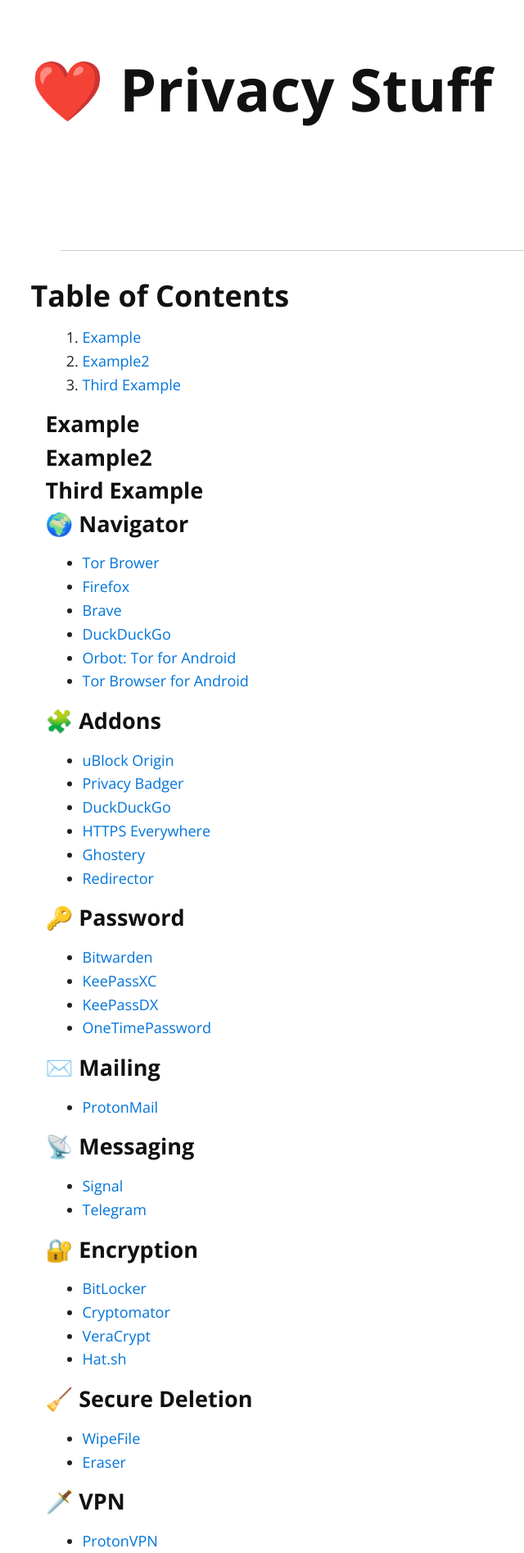
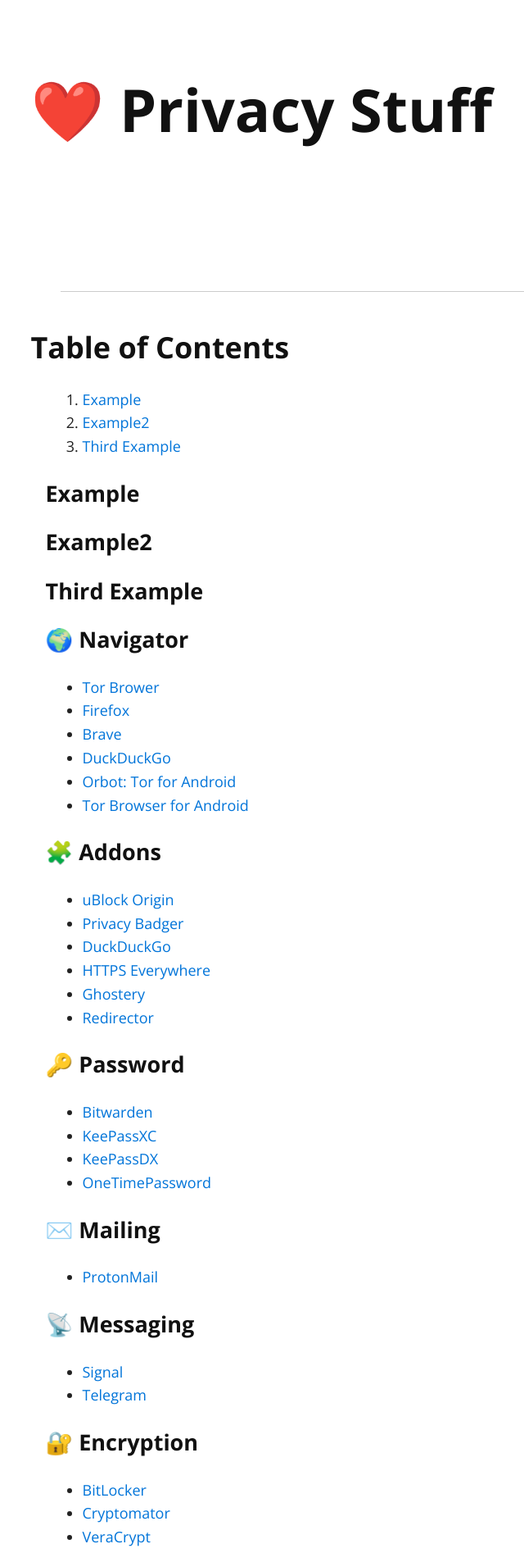
Before and after one commit to jcabeza/Privacy, a Jekyll site: the page built from index.md, in a window 1280 px wide. Shown: the top 1894 px of the page at 82% size, without its empty margins (254-894 px from the left). Built offline with Jekyll 4.4.1, drawn with Linux system fonts in a browser that asks for light colours; nearby versions of some CDN libraries.

Commit message:
Update solo.css

```diff
--- a/css/solo.css
+++ b/css/solo.css
@@ -33,7 +33,7 @@
   color: #111;
   text-rendering: optimizeLegibility;
   font-family: 'Open Sans', serif;
-  line-height: 0.5
+  line-height: 1.2
 }
 
 @media (max-width: 750px) {
```
